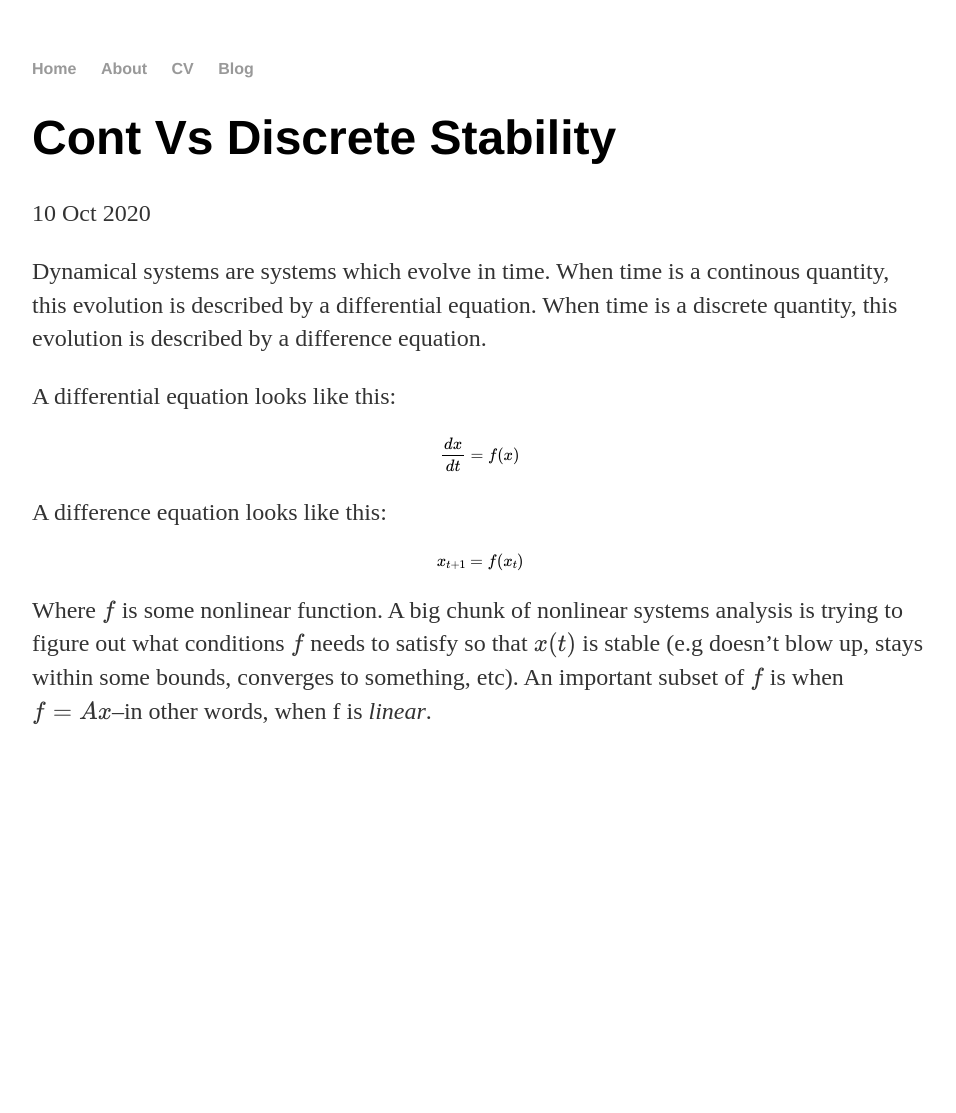
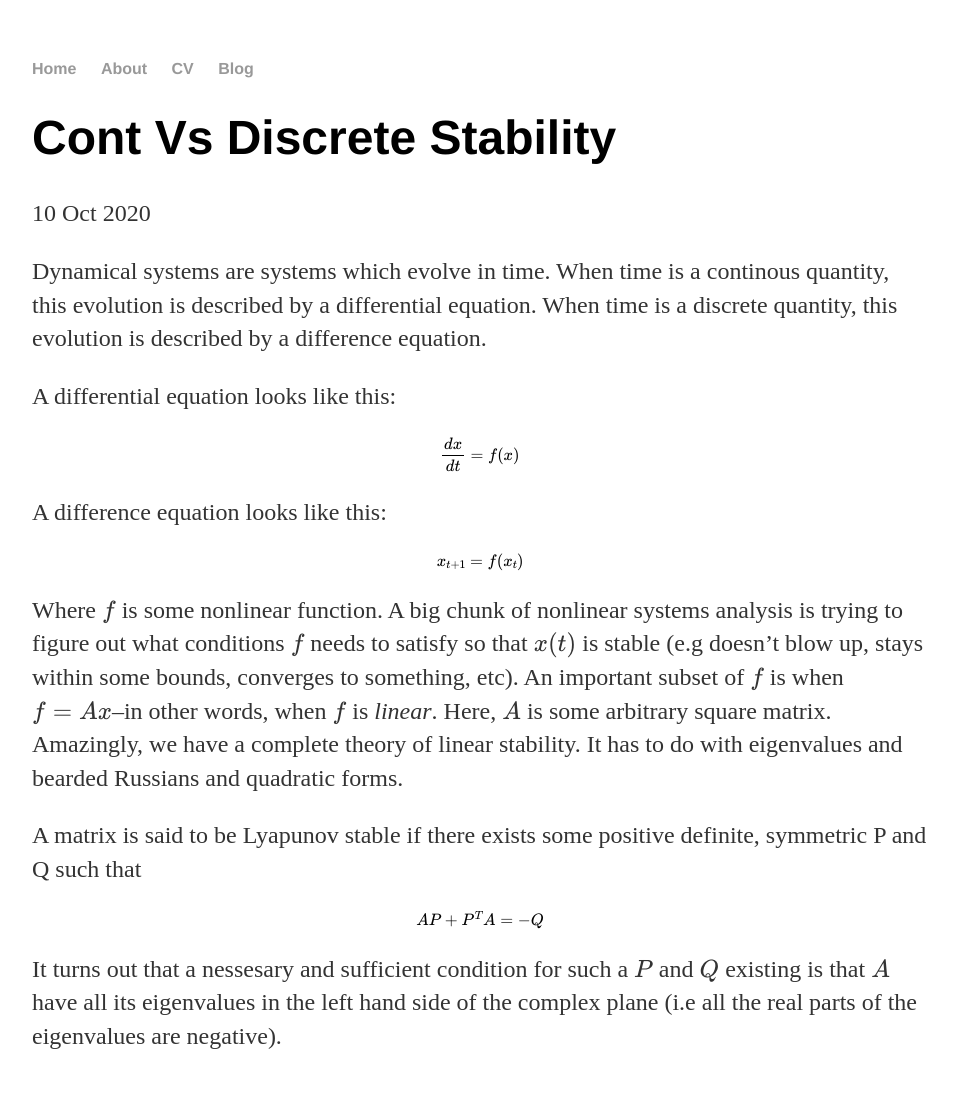
Before and after one commit to kozleo/kozleo.github.io, a Jekyll site: the page built from _posts/2020-10-10-cont-vs-discrete-stability.md, in a window 1280 px wide. Shown: the whole page, without its empty margins (160-1116 px from the left). Built offline with Jekyll 4.4.1, drawn with Linux system fonts in a browser that asks for light colours; our own code applies the rules of GitHub Pages for plain Markdown files; formulas are drawn with MathJax 3; before the commit the page ends 900 px from its top, so only the background shows below that.

Commit message:
Update 2020-10-10-cont-vs-discrete-stability.md

```diff
--- a/_posts/2020-10-10-cont-vs-discrete-stability.md
+++ b/_posts/2020-10-10-cont-vs-discrete-stability.md
@@ -8,4 +8,10 @@ A difference equation looks like this:
 
 $$ x_{t+1} = f(x_t) $$
 
-Where $f$ is some nonlinear function. A big chunk of nonlinear systems analysis is trying to figure out what conditions $f$ needs to satisfy so that $x(t)$ is stable (e.g doesn't blow up, stays within some bounds, converges to something, etc). An important subset of $f$ is when $f = Ax$--in other words, when f is *linear*.
+Where $f$ is some nonlinear function. A big chunk of nonlinear systems analysis is trying to figure out what conditions $f$ needs to satisfy so that $x(t)$ is stable (e.g doesn't blow up, stays within some bounds, converges to something, etc). An important subset of $f$ is when $f = Ax$--in other words, when $f$ is *linear*. Here, $A$ is some arbitrary square matrix. Amazingly, we have a complete theory of linear stability. It has to do with eigenvalues and bearded Russians and quadratic forms.
+
+A matrix is said to be Lyapunov stable if there exists some positive definite, symmetric P and Q such that
+
+$$AP + P^TA = -Q$$
+
+It turns out that a nessesary and sufficient condition for such a $P$ and $Q$ existing is that $A$ have all its eigenvalues in the left hand side of the complex plane (i.e all the real parts of the eigenvalues are negative).
```
